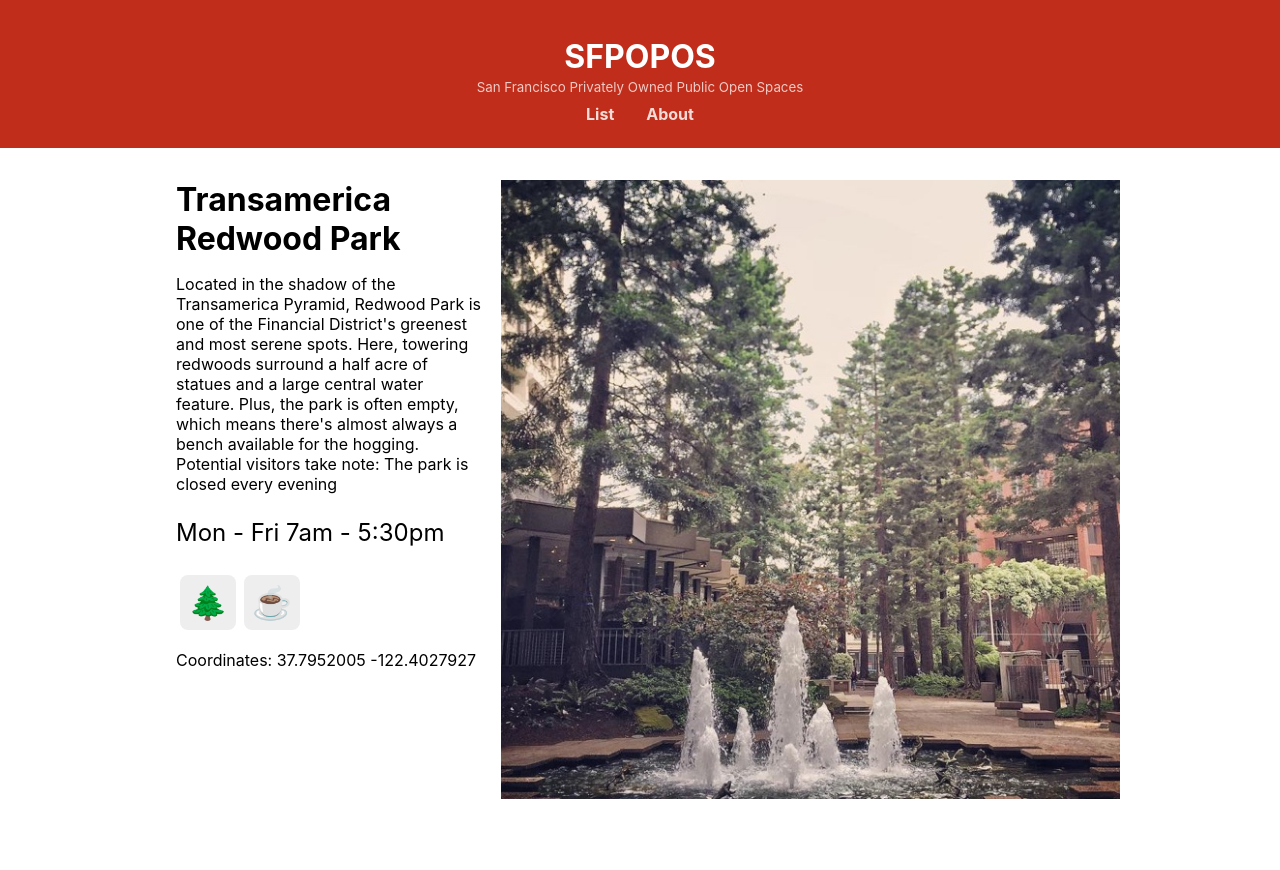
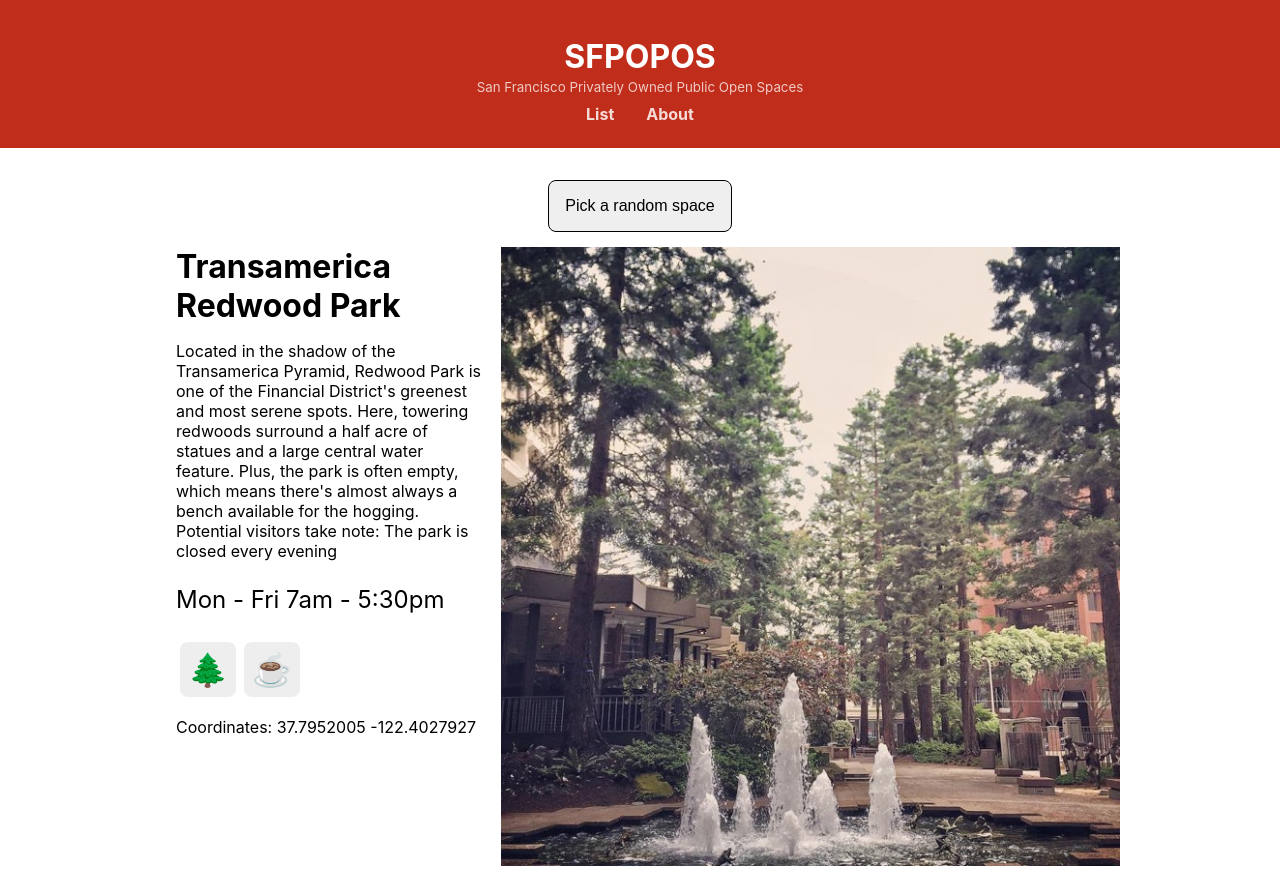
Before and after one commit to EpiXCoder/ACS1320_React_App, a React (Create React App) app: page /#/details/0 in a window 1280 px wide. Before the commit the page ends 803 px from the top, so only its background shows below. Built offline with nearby package versions, Linux system fonts and the light colour scheme.

Commit message:
made some updated to random button

```diff
--- a/src/components/POPOSDetails/POPOSDetails.css
+++ b/src/components/POPOSDetails/POPOSDetails.css
@@ -27,3 +27,7 @@
 .POPOSDetails .POPOSDetails-hours {
 	font-size: 1.5em;
 }
+
+.randomspace-insert{
+	margin-bottom: 15px;
+}
--- a/src/components/POPOSDetails/POPOSDetails.js
+++ b/src/components/POPOSDetails/POPOSDetails.js
@@ -3,6 +3,7 @@ import { useParams } from 'react-router'
 import data from '../../sfpopos-data.js'
 import './POPOSDetails.css'
 import POPOSFeatureList from '../POPOSFeatures/POPOSFeatureList'
+import RandomSpace from '../RandomSpace/RandomSpace'
 
 function POPOSDetails(props) {
   const params = useParams()
@@ -10,6 +11,10 @@ function POPOSDetails(props) {
   const { images, title, desc, hours, features, geo } = data[id]
 
   return (
+    <div>
+      <div className='randomspace-insert'>
+      <RandomSpace />
+      </div>
       <div className="POPOSDetails">
         <div className="POPOSDetails-image">
           <img src={`${process.env.PUBLIC_URL}/images/${images[0]}`} alt={title}/>
@@ -22,6 +27,7 @@ function POPOSDetails(props) {
           <p className="POPOSDetails-geo">Coordinates: { geo.lat } { geo.lon }</p>
         </div>
       </div>
+</div>
   )
 }
 
--- a/src/components/RandomSpace/RandomSpace.js
+++ b/src/components/RandomSpace/RandomSpace.js
@@ -10,7 +10,7 @@ function RandomSpace() {
     onClick={(e) => {
 			const id = Math.floor(Math.random() * data.length)
 			navigate(`/details/${id}`)
-		}}>Show me a random space</button>
+		}}>Pick a random space</button>
   )
 }
 
```
Lines whose indentation alone changed are shown as unchanged.
